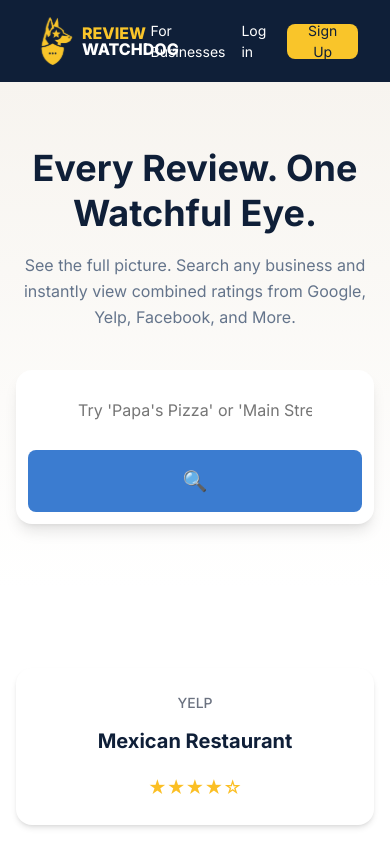
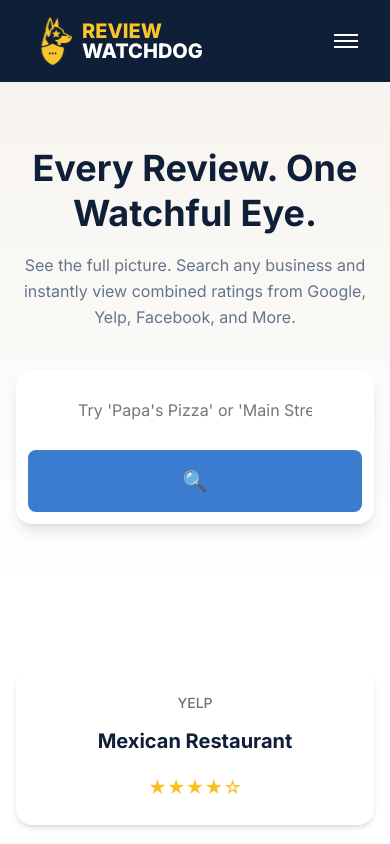
Before and after one commit to Matthews-Jordao/review-watchdog-frontend, a React (Vite) app: page / in a window 390 px wide. Shown: the top 844 px of the page. Built offline with nearby package versions, Linux system fonts and the light colour scheme.

Commit message:
finalized header with mobile hamburger nav and organized CSS structure

```diff
--- a/src/components/Header/Header.css
+++ b/src/components/Header/Header.css
@@ -1,3 +1,8 @@
+/* ========================================
+   HEADER COMPONENT STYLES
+   ======================================== */
+
+/* Header Container & Layout */
 .header {
   background-color: var(--primary-navy);
   color: var(--text-white);
@@ -13,7 +18,12 @@
   justify-content: space-between;
   width: 100%;
   padding: 0 100px;
+  position: relative;
 }
+
+/* ========================================
+   HEADER LOGO STYLING
+   ======================================== */
 
 .header__logo {
   display: flex;
@@ -31,7 +41,7 @@
 
 .header__logo-text {
   font-weight: var(--font-extrabold);
-  font-size: var(--text-md);
+  font-size: 20px;
   display: flex;
   flex-direction: column;
   line-height: 1;
@@ -45,10 +55,19 @@
   color: var(--text-white);
 }
 
+/* ========================================
+   DESKTOP NAVIGATION STYLING
+   ======================================== */
+
 .header__nav {
   display: flex;
   align-items: center;
   gap: var(--space-6);
+}
+
+/* Desktop Navigation */
+.header__nav--desktop {
+  display: flex;
 }
 
 .header__nav-link {
@@ -80,25 +99,99 @@
   transform: translateY(-1px);
 }
 
+/* ========================================
+   MOBILE HAMBURGER BUTTON
+   ======================================== */
+
+.header__hamburger {
+  display: none;
+  flex-direction: column;
+  justify-content: space-around;
+  width: 24px;
+  height: 18px;
+  background: transparent;
+  border: none;
+  cursor: pointer;
+  padding: 0;
+}
+
+.header__hamburger-line {
+  width: 100%;
+  height: 2px;
+  background-color: var(--text-white);
+  transition: all var(--transition-fast);
+}
+
+/* ========================================
+   MOBILE NAVIGATION MENU
+   ======================================== */
+
+.header__nav--mobile {
+  position: absolute;
+  top: 100%;
+  right: 0;
+  background-color: var(--primary-navy);
+  flex-direction: column;
+  padding: var(--space-6);
+  box-shadow: var(--shadow-lg);
+  z-index: var(--z-dropdown);
+  min-width: 200px;
+  border-radius: var(--radius-base);
+  margin-top: var(--space-2);
+  opacity: 0;
+  transform: translateY(-10px);
+  visibility: hidden;
+  transition: all var(--transition-base);
+  gap: 0;
+}
+
+.header__nav--mobile-open {
+  display: flex;
+  opacity: 1;
+  transform: translateY(0);
+  visibility: visible;
+  gap: 0;
+}
+
+/* ========================================
+   RESPONSIVE DESIGN - MOBILE
+   ======================================== */
+
 @media (max-width: 768px) {
+  /* Mobile Header Layout */
   .header__content {
     padding: 0 var(--space-4);
+    position: relative;
   }
 
-  .header__nav {
-    gap: var(--space-4);
+  /* Hide Desktop Navigation */
+  .header__nav--desktop {
+    display: none;
   }
 
-  .header__nav-link {
-    font-size: var(--text-sm);
+  /* Show Mobile Hamburger */
+  .header__hamburger {
+    display: flex;
   }
 
-  .header__cta-btn {
-    padding: var(--space-2) var(--space-4);
-    font-size: var(--text-sm);
+  /* Mobile Navigation Links */
+  .header__nav--mobile .header__nav-link {
+    padding: var(--space-3) 0;
+    border-bottom: 1px solid var(--primary-navy-dark);
+    font-size: var(--text-base);
+    text-align: left;
+    white-space: nowrap;
   }
 
-  .header__logo-text {
-    font-size: var(--text-base);
+  .header__nav--mobile .header__nav-link:last-of-type {
+    border-bottom: none;
+  }
+
+  /* Mobile CTA Button */
+  .header__nav--mobile .header__cta-btn {
+    align-self: stretch;
+    margin-top: var(--space-2);
+    text-align: center;
+    justify-content: center;
   }
 }
--- a/src/components/Header/Header.jsx
+++ b/src/components/Header/Header.jsx
@@ -1,8 +1,14 @@
-import React from 'react';
+import React, { useState } from 'react';
 import './Header.css';
 import logo from '../../assets/images/logo.svg';
 
 function Header() {
+  const [isMobileMenuOpen, setIsMobileMenuOpen] = useState(false);
+
+  const toggleMobileMenu = () => {
+    setIsMobileMenuOpen(!isMobileMenuOpen);
+  };
+
   return (
     <header className="header">
       <div className="container">
@@ -15,7 +21,26 @@ function Header() {
             </span>
           </div>
 
-          <nav className="header__nav">
+          {/* Desktop Navigation */}
+          <nav className="header__nav header__nav--desktop">
+            <a href="#businesses" className="header__nav-link">For Businesses</a>
+            <a href="#login" className="header__nav-link">Log in</a>
+            <button className="header__cta-btn">Sign Up</button>
+          </nav>
+
+          {/* Mobile Hamburger Button */}
+          <button
+            className="header__hamburger"
+            onClick={toggleMobileMenu}
+            aria-label="Toggle mobile menu"
+          >
+            <span className="header__hamburger-line"></span>
+            <span className="header__hamburger-line"></span>
+            <span className="header__hamburger-line"></span>
+          </button>
+
+          {/* Mobile Navigation */}
+          <nav className={`header__nav header__nav--mobile ${isMobileMenuOpen ? 'header__nav--mobile-open' : ''}`}>
             <a href="#businesses" className="header__nav-link">For Businesses</a>
             <a href="#login" className="header__nav-link">Log in</a>
             <button className="header__cta-btn">Sign Up</button>
```
